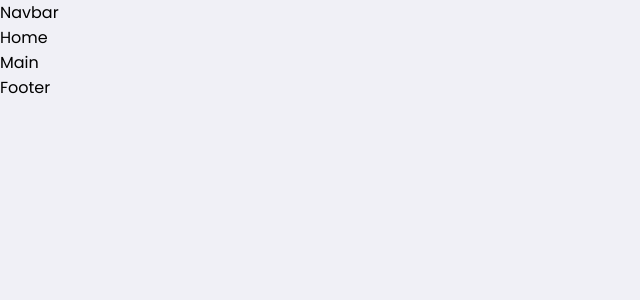
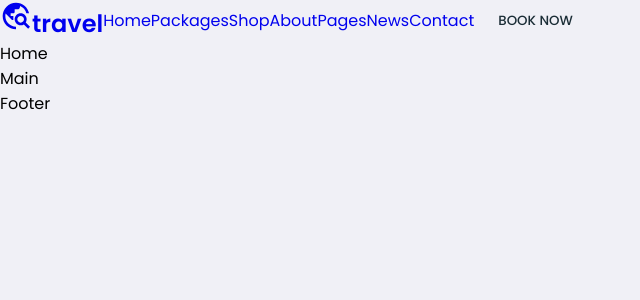
Before and after one commit to Vasanthvz/travel_app, a React (Create React App) app: page / in a window 1280 px wide. Shown: the top 300 px of the page, without its empty margins (0-640 px from the left). Built offline with nearby package versions, Linux system fonts and the light colour scheme.

Commit message:
modified:   package-lock.json 	modified:   package.json 	modified:   src/App.css 	modified:   src/Components/Navbar/Navbar.jsx

```diff
--- a/package.json
+++ b/package.json
@@ -8,6 +8,7 @@
     "@testing-library/user-event": "^13.5.0",
     "react": "^18.2.0",
     "react-dom": "^18.2.0",
+    "react-icons": "^4.8.0",
     "react-scripts": "5.0.1",
     "web-vitals": "^2.1.4"
   },
--- a/src/App.css
+++ b/src/App.css
@@ -53,7 +53,7 @@ li{
     cursor: pointer;
 }
 .btn a{
-    color: var(--whiteColor);
+    color: var(--blackColor);
     font-weight: 500;
 }
 .btn:hover{
--- a/src/Components/Navbar/Navbar.jsx
+++ b/src/Components/Navbar/Navbar.jsx
@@ -1,8 +1,45 @@
 import React from 'react'
 import './Navbar.css'
+import {MdOutlineTravelExplore} from 'react-icons/md'
 const Navbar = () => {
   return (
-    <div>Navbar</div>
+    <section className='navBarSection'>
+        <header className="header flex">
+            <div className="logoDiv">
+                <a href="#" className="logo flex">
+                    <h1> <MdOutlineTravelExplore className='icon'/>travel</h1>
+                </a>
+            </div>
+            <div className="navBar">
+                <ul className="navLists flex">
+                    <li className="navItems">
+                        <a href="#" className="navLinks">Home</a>
+                    </li>
+                    <li className="navItems">
+                        <a href="#" className="navLinks">Packages</a>
+                    </li>
+                    <li className="navItems">
+                        <a href="#" className="navLinks">Shop</a>
+                    </li>
+                    <li className="navItems">
+                        <a href="#" className="navLinks">About</a>
+                    </li>
+                    <li className="navItems">
+                        <a href="#" className="navLinks">Pages</a>
+                    </li>
+                    <li className="navItems">
+                        <a href="#" className="navLinks">News</a>
+                    </li>
+                    <li className="navItems">
+                        <a href="#" className="navLinks">Contact</a>
+                    </li>
+                    <button className='btn'>
+                        <a href="#">BOOK NOW</a>
+                    </button>
+                </ul>
+            </div>
+        </header>
+    </section>
   )
 }
 
```
Also changed, not shown: 1 other file (tests, documents, lock files or other folders).
